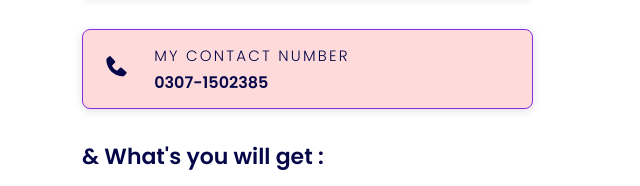
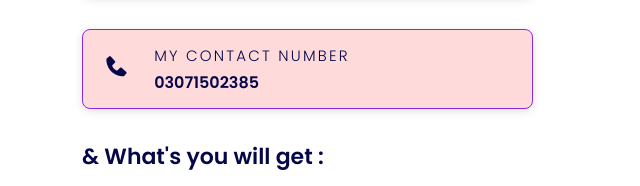
Before and after one commit to Muneeb552-star/Muneeb555-star.github.io, a plain HTML site: page index.html in a window 1280 px wide. Shown: the part 4836-5022 px from the top of the page, 0-640 px from the left. Drawn offline with nearby package versions, Linux system fonts and the light colour scheme.

Commit message:
Update index.html

```diff
--- a/index.html
+++ b/index.html
@@ -321,7 +321,7 @@
                                 </div>
                                 <div class="email__text ms-3">
                                     <p>MY CONTACT NUMBER</p>
-                                    <span class="text-break m-0">0307-1502385</span>
+                                    <span class="text-break m-0">03071502385</span>
                                 </div>
                             </div>
                         </a>
```
